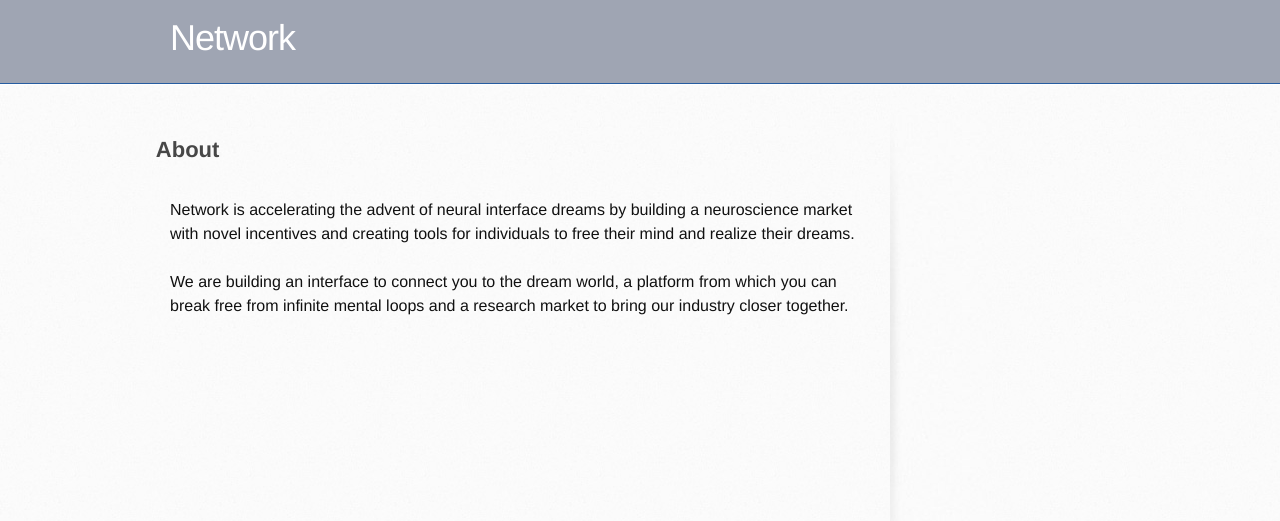
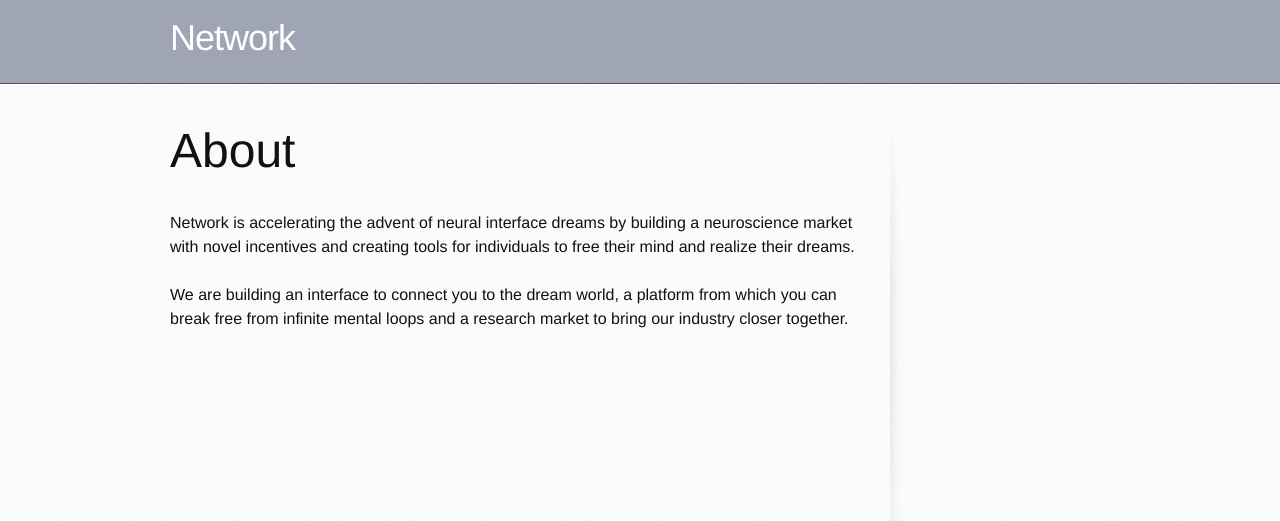
Before and after one commit to networkf/network.github.io, a Jekyll site: the page built from about.md, in a window 1280 px wide. Shown: the top 521 px of the page. Built offline with Jekyll 4.4.1, drawn with Linux system fonts in a browser that asks for light colours; some web fonts are replaced; our own code applies the rules of GitHub Pages for plain Markdown files; the repository's description, which GitHub fills in, is left out.

Commit message:
Update about.md

```diff
--- a/about.md
+++ b/about.md
@@ -6,7 +6,7 @@ layout: default
 </head>
 ---
 
-<h2>About</h2>
+<font size="10">About</font>
 <br>
 Network is accelerating the advent of neural interface dreams by building a neuroscience market with novel incentives and creating tools for individuals to free their mind and realize their dreams.
 <br>
```
